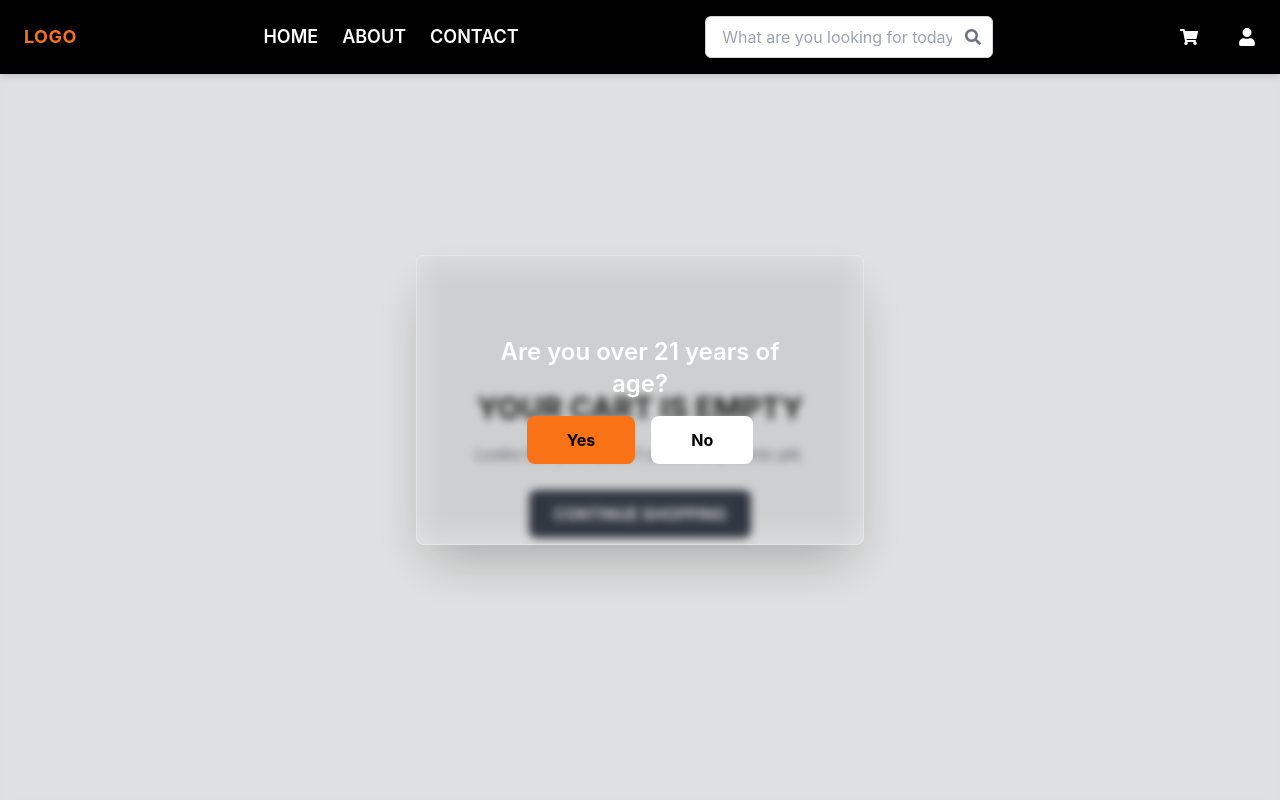
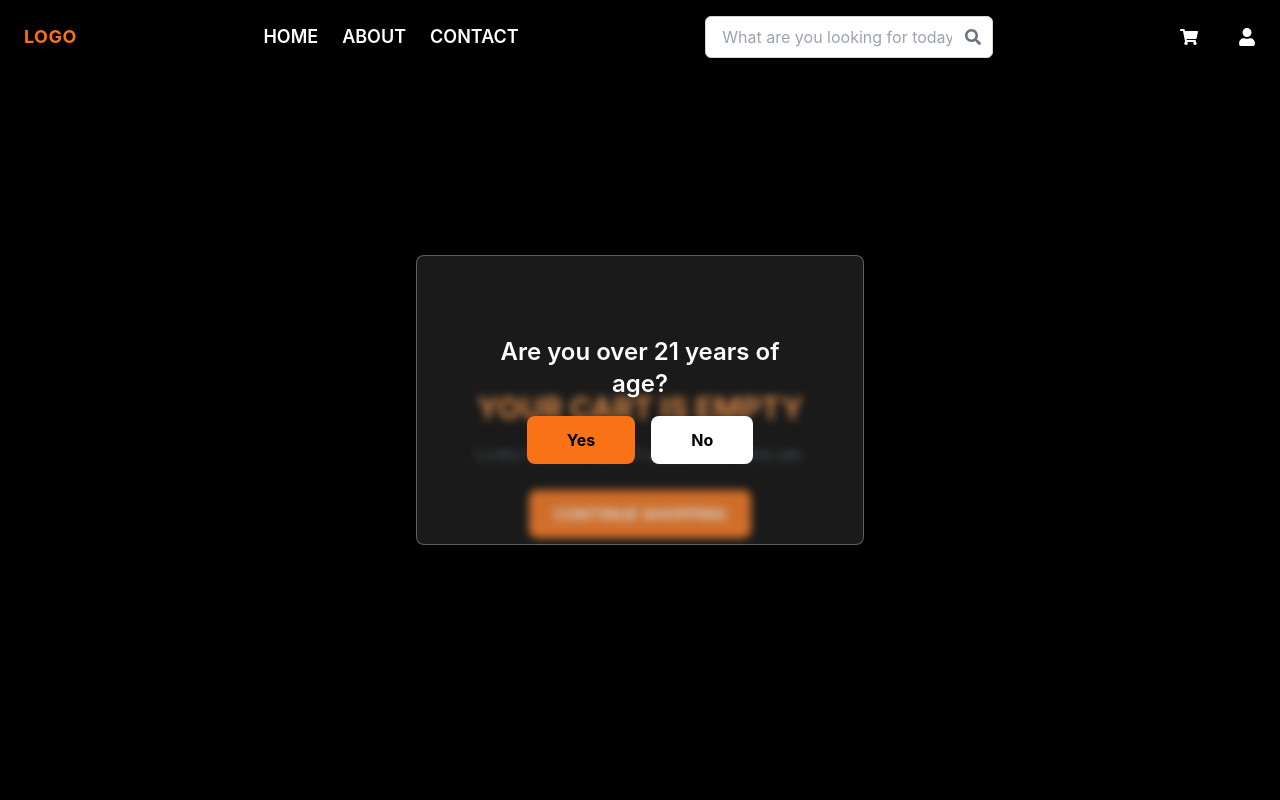
Before and after one commit to ZNilakshi/Capstone-Project, a React (Create React App) app in the folder frontend/: page /cart in a window 1280 px wide. Shown: the top 800 px of the page. Built offline with nearby package versions, Linux system fonts and the light colour scheme.

Commit message:
changed bg color to black

```diff
--- a/frontend/src/pages/Cart.jsx
+++ b/frontend/src/pages/Cart.jsx
@@ -8,12 +8,12 @@ const Cart = () => {
 
   if (!cart || !cart.items || cart.items.length === 0) {
     return (
-      <div className="min-h-screen bg-gray-50 flex flex-col items-center justify-center p-4 mt-16">
-        <h1 className="text-3xl font-bold mb-4">YOUR CART IS EMPTY</h1>
+      <div className="min-h-screen bg-black flex flex-col items-center justify-center p-4 mt-16">
+        <h1 className="text-orange-400 text-3xl font-bold mb-4">YOUR CART IS EMPTY</h1>
         <p className="mb-6 text-gray-600">Looks like you haven't added any items yet.</p>
         <button
           onClick={() => navigate("/")}
-          className="bg-gray-800 text-white px-6 py-3 rounded-lg font-bold hover:bg-gray-700 transition"
+          className="bg-orange-500 text-white px-6 py-3 rounded-lg font-bold hover:bg-orange-500 transition"
         >
           CONTINUE SHOPPING
         </button>
```
